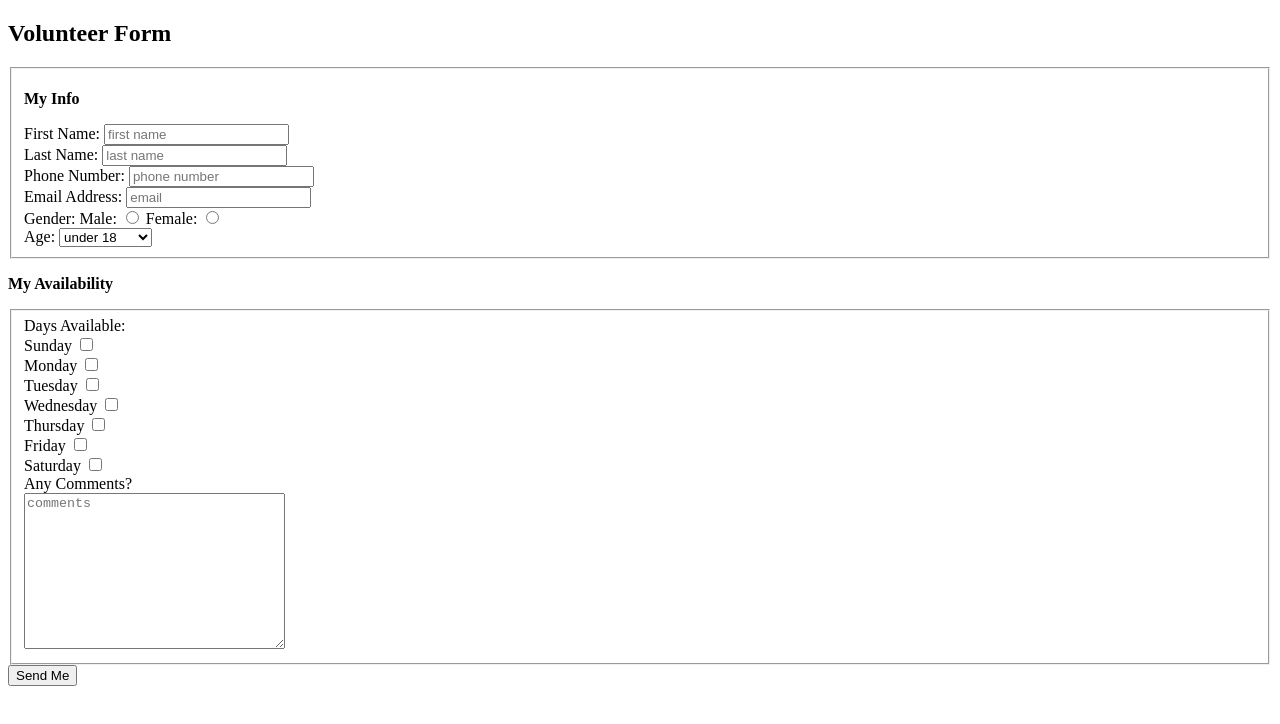
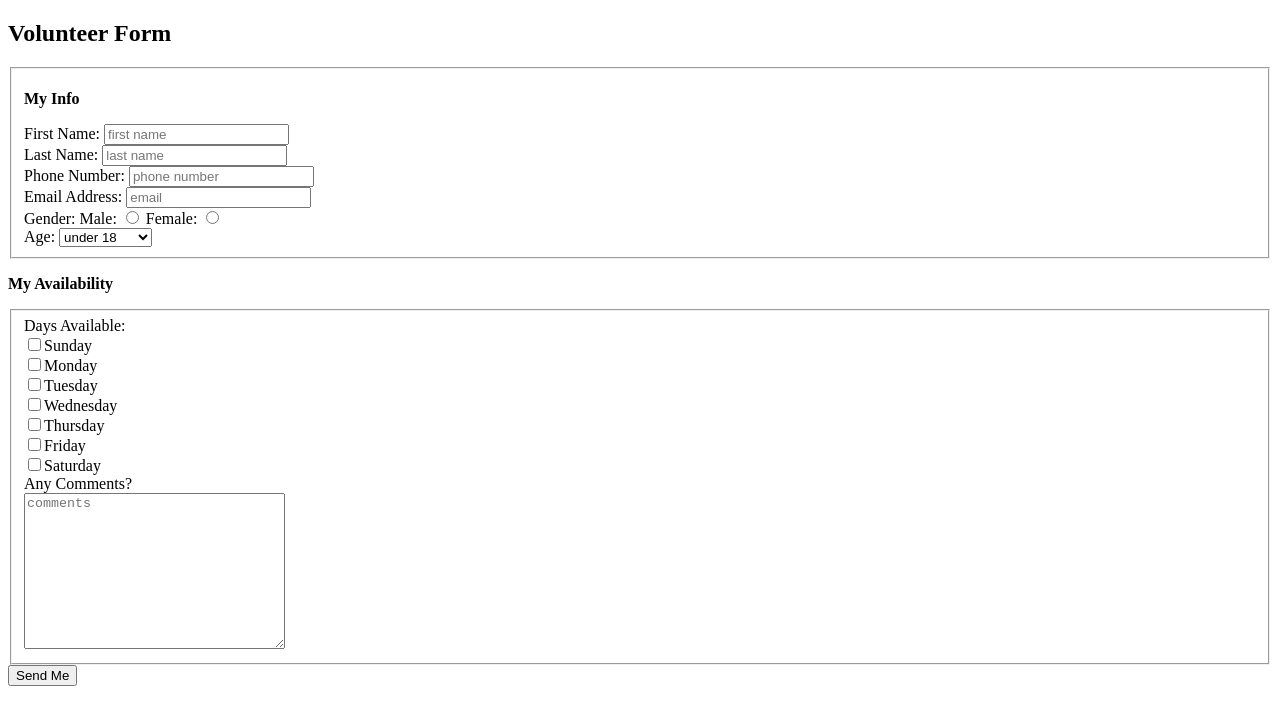
Before and after one commit to daniellimiit/lab4, a plain HTML site: page index.html in a window 1280 px wide. Drawn offline with Linux system fonts and the light colour scheme.

Commit message:
fixed checkbox formatting

```diff
--- a/index.html
+++ b/index.html
@@ -43,13 +43,13 @@
 		<fieldset>
 			<label>Days Available:</label>
 			<div>
-				<label>Sunday <input type="checkbox" name="avaialble_field[]" value="sunday"></label><br>
-				<label>Monday <input type="checkbox" name="avaialble_field[]" value="monday"></label><br>
-				<label>Tuesday <input type="checkbox" name="avaialble_field[]" value="tuesday"></label><br>
-				<label>Wednesday <input type="checkbox" name="avaialble_field[]" value="wednesday"></label><br>
-				<label>Thursday <input type="checkbox" name="avaialble_field[]" value="thursday"></label><br>
-				<label>Friday <input type="checkbox" name="avaialble_field[]" value="friday"></label><br>
-				<label>Saturday <input type="checkbox" name="avaialble_field[]" value="saturday"></label>
+				<input type="checkbox" name="avaialble_field[]" value="sunday"><label>Sunday </label><br>
+				<input type="checkbox" name="avaialble_field[]" value="monday"><label>Monday </label><br>
+				<input type="checkbox" name="avaialble_field[]" value="tuesday"><label>Tuesday </label><br>
+				<input type="checkbox" name="avaialble_field[]" value="wednesday"><label>Wednesday </label><br>
+				<input type="checkbox" name="avaialble_field[]" value="thursday"><label>Thursday </label><br>
+				<input type="checkbox" name="avaialble_field[]" value="friday"><label>Friday </label><br>
+				<input type="checkbox" name="avaialble_field[]" value="saturday"><label>Saturday </label>
 			</div>
 			<div>
 			<label for ="our_textarea">Any Comments?<label>
```
